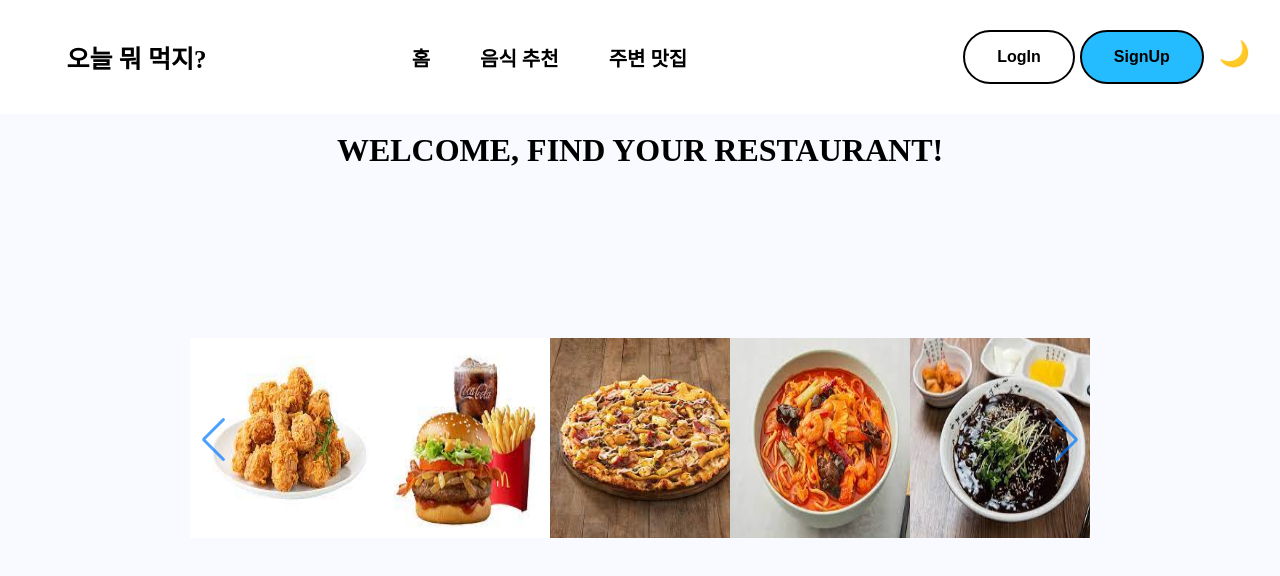
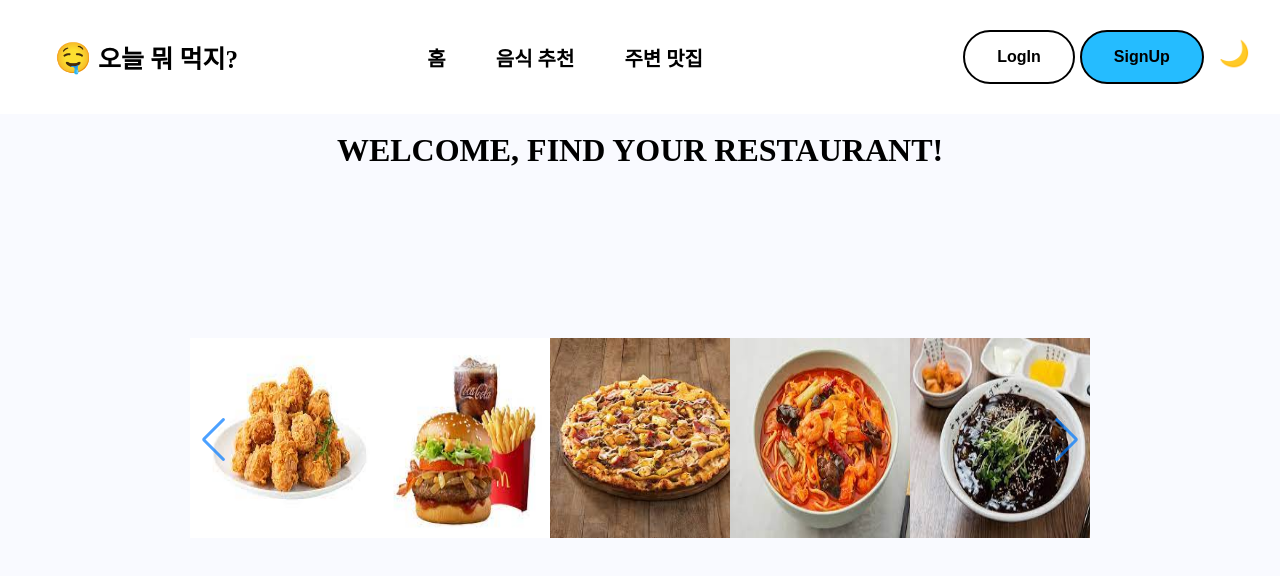
Before and after one commit to minki1220/graduation_recommend, a Next.js app: page / in a window 1280 px wide. Shown: the top 576 px of the page. Built offline with nearby package versions, Linux system fonts and the light colour scheme; no server answers; the database is empty.

Commit message:
23.10.31(2)

```diff
--- a/app/globals.css
+++ b/app/globals.css
@@ -35,7 +35,7 @@ a {
 .logo {
       font-weight: bold;
       font-size: 25px;
-      margin-left: 3%;
+      margin-left: 2%;
 }
 .menu{
     display: flex;
--- a/app/layout.js
+++ b/app/layout.js
@@ -35,7 +35,7 @@ export default async function RootLayout({ children }) {
       }>
         <div className="navbar">
           {/* 여기에 아이콘 추가하기 */}
-          <span className="logo">오늘 뭐 먹지?</span>
+          <span className="logo"><span style={{fontSize : '30px'}}>🤤</span> 오늘 뭐 먹지?</span>
           <div className='menu'>
             <HomeLink/>
             <FoodRecommendLink/>
--- a/components/kakaomaps/page.js
+++ b/components/kakaomaps/page.js
@@ -131,10 +131,10 @@ export default function KakaoMap() {
         </ul>
         <div className='page-btn'>
         {currentPage > 1 && (
-          <button onClick={handlePrevPageClick}>이전 페이지</button>
+          <button style={{background : '#03a9f4', color : 'white', fontSize : '16px'}} onClick={handlePrevPageClick}>◀️</button>
         )}
         {currentPage < MAX_PAGES && (
-          <button onClick={handleNextPageClick}>다음 페이지</button>
+          <button style={{background : '#03a9f4', color : 'white', fontSize : '16px'}} onClick={handleNextPageClick}>▶️</button>
         )}
       </div>
       </div>
@@ -147,7 +147,7 @@ export default function KakaoMap() {
           <p>도로명 주소 : {selectedRestaurant.road_address_name}</p>
           <p>업체 전화번호 : {selectedRestaurant.phone}</p>
           <a href={selectedRestaurant.place_url} target="_blank">
-            업체 상세페이지 : {selectedRestaurant.place_url}
+            업체 상세페이지 : <span style={{color : '#03a9f4'}}>{selectedRestaurant.place_url}</span>
           </a>
         </div>
       )}
--- a/components/kakaomaps/tagsmap.js
+++ b/components/kakaomaps/tagsmap.js
@@ -195,7 +195,7 @@ export default function KakaoMap() {
 
         <div className="page-btn">
           {currentPage > 1 && (
-            <button style={{background : '#03a9f4', color : 'white'}} onClick={handlePrevPageClick}>◀️</button>
+            <button style={{background : '#03a9f4', color : 'white', fontSize : '16px'}} onClick={handlePrevPageClick}>◀️</button>
           )}
           {currentPage < Math.ceil(restaurants.length / RESULTS_PER_PAGE) && (
             <button style={{background : '#03a9f4', color : 'white', fontSize : '16px'}} onClick={handleNextPageClick}>▶️</button>
--- a/css/kakaomap.css
+++ b/css/kakaomap.css
@@ -46,7 +46,7 @@
 .list-container ul li {
     list-style: none;
     padding: 10px;
-    width: 96.4%;
+    width: 97.4%;
     background: #fff;
     box-shadow: 0 5px 25px rgba(0,0,0,.1);
     transition: transform 0.5s;
```
